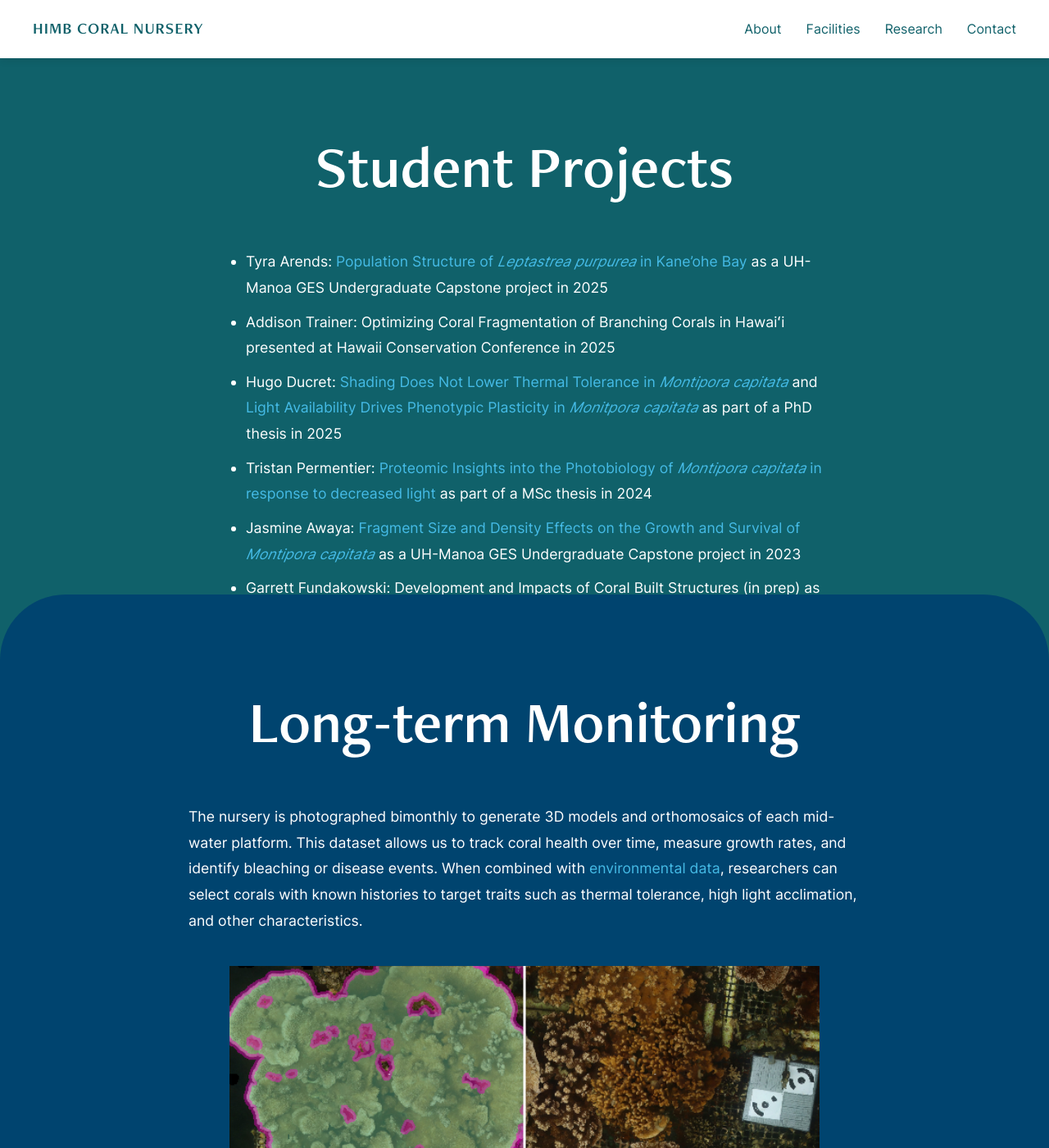
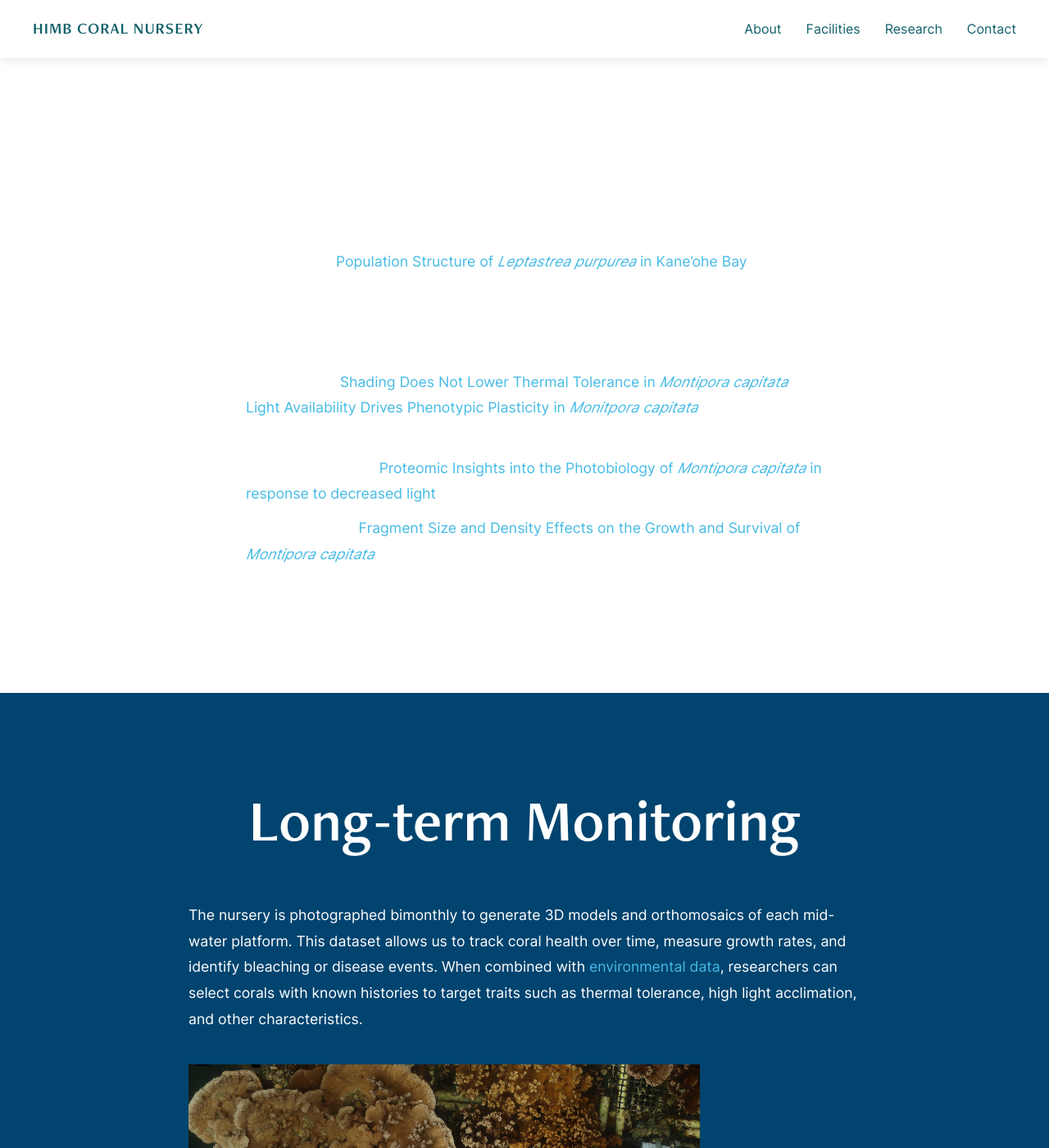
Before and after one commit to himb-coral-nursery/himb-coral-nursery.github.io, a Jekyll site: the page built from research.md, in a window 1280 px wide and 1400 px high. Shown: the whole window at 82% size. Built offline with Jekyll 4.4.1, drawn with Linux system fonts in a browser that asks for light colours.

Commit message:
Update style.css

```diff
--- a/assets/css/style.css
+++ b/assets/css/style.css
@@ -5,7 +5,7 @@
 
 body {
   font-family: 'Nursery-Body', sans-serif;
-  background: #10616A;
+  background: transparent;
   overflow-x: hidden;
   line-height: 1.6;
   color: #fff; /* White text */
@@ -61,7 +61,7 @@ table em {
    ========================================================================== */
 .main-header {
   position: fixed;
-  top: 0; width: 100vw;
+  top: 0; width: 100%;
   padding: 20px 0;
   background: white;
   z-index: 10000;
@@ -208,7 +208,7 @@ table em {
    ========================================================================== */
 .hero {
   position: relative;
-  width: 100vw;
+  width: 100%;
   height: 100vh;
   background: #ffffff;
   overflow: hidden;
@@ -777,116 +777,10 @@ table em {
   color: #00446F !important;
 }
 
-/* Slider image for outlined ortho in long term monitoring */
-
-.image-slider-container {
-  max-width: 800px;
-  margin: 40px auto;
-}
-
-.image-slider {
-  position: relative;
-  width: 100%;
-  overflow: hidden;
-  user-select: none;
-}
-
-.slider-image-bottom,
-.slider-image-top {
-  width: 100%;
-  height: auto;
-  display: block;
-}
-
-.slider-overlay {
-  position: absolute;
-  top: 0;
-  left: 0;
-  width: 100%;
-  height: 100%;
-  clip-path: inset(0 50% 0 0);
-  pointer-events: none;
-}
-
-.slider-button-container {
-  position: absolute;
-  top: 0;
-  left: 0;
-  width: 100%;
-  height: 100%;
-}
-
-.slider-input {
-  position: absolute;
-  top: 0;
-  left: 0;
-  width: 100%;
-  height: 100%;
-  opacity: 0;
-  cursor: pointer;
-  z-index: 3;
-}
-
-.slider-button {
-  position: absolute;
-  top: 0;
-  left: 50%;
-  transform: translateX(-50%);
-  width: 50px;
-  height: 100%;
-  pointer-events: none;
-  z-index: 2;
-}
-
-.slider-line {
-  position: absolute;
-  left: 50%;
-  top: 0;
-  transform: translateX(-50%);
-  width: 3px;
-  height: 100%;
-  background: white;
-  box-shadow: 0 0 10px rgba(0,0,0,0.5);
-}
-
-.slider-line::before {
-  content: '';
-  position: absolute;
-  top: 50%;
-  left: 50%;
-  transform: translate(-50%, -50%);
-  width: 40px;
-  height: 40px;
-  background: white;
-  border-radius: 50%;
-  box-shadow: 0 0 10px rgba(0,0,0,0.3);
-}
-
-.slider-line::after {
-  content: '◀  ▶';
-  position: absolute;
-  top: 50%;
-  left: 50%;
-  transform: translate(-50%, -50%);
-  color: #333;
-  font-size: 12px;
-  letter-spacing: 2px;
-}
-
-.slider-caption {
-  text-align: center;
-  margin-top: 15px;
-  font-size: 0.9rem;
-  font-style: italic;
-  color: #EBD5AF;
-}
-
 /* Curved Section Tops */
-.section-corals,
-.section-equipment,
-.section-pricing {
-  border-radius: 80px 80px 0 0;
-  margin-top: -80px;
+.section-rounded {
+  border-radius: 40px 40px 0 0;
+  margin-top: -40px;
 }
 
 /* ==========================================================================
@@ -1076,10 +970,6 @@ table em {
 .feature-text h2 {
   font-size: 2rem !important;
 }
-}
-@media (max-width: 767px) {
-
-  /* ... existing mobile styles ... */
 
   /* Fix long page titles on mobile */
   .page-title {
@@ -1098,4 +988,9 @@ table em {
   .page-body {
     padding: 40px 20px !important;
   }
+
+  /* Hide dropdown menus on mobile */
+  .dropdown-menu {
+    display: none !important;
+  }
 }
```
